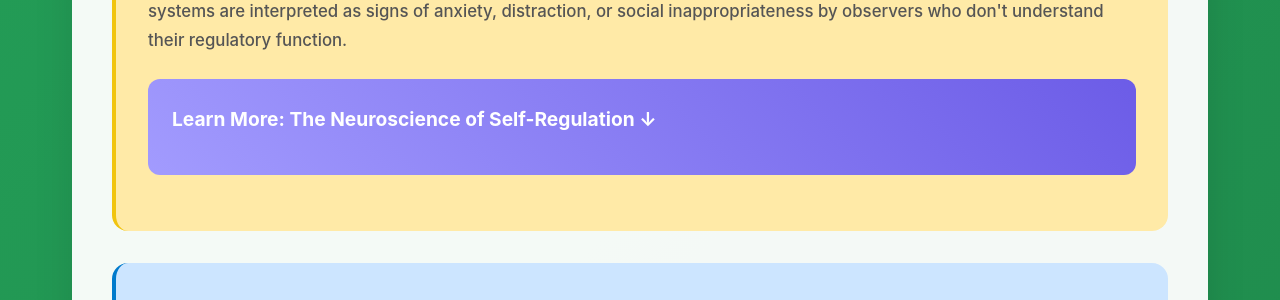
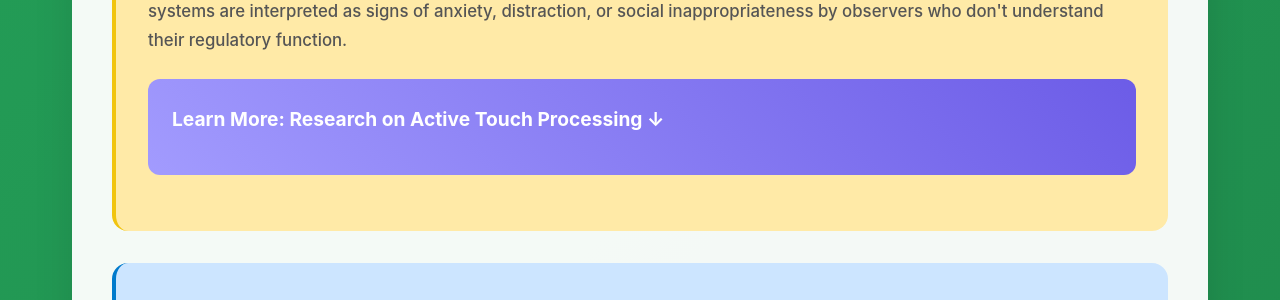
Before and after one commit to neurodivergent-survival-guide/neurodivergent-survival-guide, a Jekyll site: the page built from struggles/stimming-and-sensory-regulation.html, in a window 1280 px wide and 900 px high, scrolled down 2158 px. Shown: the part 153-453 px from the top of the window. Built offline with Jekyll 4.4.1, drawn with Linux system fonts in a browser that asks for light colours; some of the changed text lies outside the part shown.

Commit message:
Update stimming-and-sensory-regulation.html

```diff
--- a/struggles/stimming-and-sensory-regulation.html
+++ b/struggles/stimming-and-sensory-regulation.html
@@ -59,13 +59,13 @@
         <p>The social conflict around stimming exists because <a class="jargon">neurotypical social norms<span class="tooltip">Unwritten rules about behavior and appearance that most non-autistic people follow</span></a> often prioritize appearing calm and controlled over actual regulation and comfort. Many <a class="jargon">repetitive behaviors<span class="tooltip">Actions you repeat that help you self-regulate, focus, or manage emotions</span></a> that are genuinely helpful for autistic nervous systems are interpreted as signs of anxiety, distraction, or social inappropriateness by observers who don't understand their regulatory function.</p>
 
         <div class="learn-more" onclick="toggleLearnMore(this)">
-            <h3>Learn More: The Neuroscience of Self-Regulation ↓</h3>
+            <h3>Learn More: Research on Active Touch Processing ↓</h3>
             <div class="learn-more-content">
-                <p>Research by Dr. Ayers and other <a class="jargon">occupational therapists<span class="tooltip">Healthcare professionals who help people engage in daily activities and develop self-regulation skills</span></a> has shown that <a class="jargon">sensory integration<span class="tooltip">How your nervous system receives and organizes sensory information to produce appropriate responses</span></a> challenges are common in autism. The nervous system may be <a class="jargon">hyperresponsive<span class="tooltip">Overly sensitive to sensory input, leading to overwhelm or avoidance</span></a> to some types of input while being <a class="jargon">hyporesponsive<span class="tooltip">Under-responsive to sensory input, leading to seeking more intense stimulation</span></a> to others, sometimes even within the same sensory system.</p>
+                <p>Recent research by Dr. Emily Isenstein at the University of Rochester found that autistic brains process active touch (when you initiate contact) differently than neurotypical brains. In neurotypical people, the brain responds less intensely to self-initiated touch because it can predict the sensation. However, autistic individuals showed similar brain responses to both active and passive touch, suggesting difficulty predicting the consequences of their own actions.</p>
 
-                <p>Dr. Grandin's research on <a class="jargon">deep pressure therapy<span class="tooltip">The use of firm, sustained pressure to calm the nervous system</span></a> demonstrates that many autistic people benefit from specific types of sensory input that might seem unusual to others but serve important regulatory functions. The <a class="jargon">squeeze machine<span class="tooltip">A device designed by Temple Grandin that provides deep pressure stimulation for calming and regulation</span></a> she developed works on the same principles as many natural stimming behaviors.</p>
+                <p>This finding may help explain why <a class="jargon">stimming<span class="tooltip">Self-stimulating behaviors like hand flapping, rocking, or fidgeting that help regulate emotions and sensory input</span></a> provides such important sensory feedback - the brain may need more predictable, repetitive input to organize and regulate itself when internal prediction systems work differently.</p>
 
-                <p>Studies on <a class="jargon">repetitive behaviors<span class="tooltip">Actions you repeat that help you self-regulate, focus, or manage emotions</span></a> in autism show that these movements often correlate with improved attention, reduced anxiety, and better emotional regulation. This suggests that stimming serves important neurological functions rather than being simply "nervous habits" or attention-seeking behaviors.</p>
+                <p>Dr. Grandin's foundational research on <a class="jargon">deep pressure stimulation<span class="tooltip">Firm, sustained pressure that calms the nervous system</span></a> demonstrated measurable physiological calming effects in autistic children, including reduced galvanic skin response and decreased behavioral tension. Her <a class="jargon">squeeze machine<span class="tooltip">A device designed by Temple Grandin that provides deep pressure stimulation for calming and regulation</span></a> research showed that many autistic people benefit from specific types of sensory input that serve important regulatory functions.</p>
             </div>
         </div>
     </div>
@@ -109,13 +109,13 @@
         </ul>
 
         <div class="learn-more" onclick="toggleLearnMore(this)">
-            <h3>Learn More: Creating Stim-Positive Environments ↓</h3>
+            <h3>Learn More: Stimming as Positive Experience and Communication ↓</h3>
             <div class="learn-more-content">
-                <p>Research by <a class="jargon">occupational therapists<span class="tooltip">Healthcare professionals who help people engage in daily activities and develop self-regulation skills</span></a> shows that environments designed with sensory needs in mind benefit not just autistic people, but many individuals who struggle with attention, anxiety, or stress. <a class="jargon">Sensory-friendly design<span class="tooltip">Creating environments that accommodate different sensory processing needs</span></a> includes things like flexible seating, quiet spaces, movement opportunities, and fidget-friendly policies.</p>
+                <p>Research by Morris et al. (2025) found that autistic adults generally experience stimming positively, with negative experiences primarily occurring only when stimming was self-injurious or socially stigmatized. The study revealed that stimming serves important social-communicative functions within the autistic community, helping people connect with others and express their autistic identity.</p>
 
-                <p>Studies on workplace productivity show that allowing fidget tools and movement often improves focus and performance for many employees, not just those with identified sensory needs. This suggests that restrictive "sit still and focus" environments may be counterproductive for many people.</p>
+                <p>Studies on <a class="jargon">Ayres Sensory Integration<span class="tooltip">A specific therapeutic approach developed by Dr. A. Jean Ayres for addressing sensory processing challenges</span></a> show it's now considered an evidence-based practice according to Council for Exceptional Children standards. Research demonstrates that when properly implemented, sensory integration interventions can improve daily functioning and reduce regulatory challenges.</p>
 
-                <p>Educational research on <a class="jargon">movement and learning<span class="tooltip">How physical activity and fidgeting can improve cognitive function and attention</span></a> demonstrates that many students focus better when allowed to move, leading to increased adoption of standing desks, balance balls, and fidget-friendly classrooms in some progressive schools.</p>
+                <p>Recent research by Chen (2024) on "interactive stimming" shows that repetitive behaviors can function as a powerful mode of communication between autistic individuals, particularly for non-speaking autistic people. This research challenges traditional views of stimming as purely self-regulatory and highlights its social and communicative value.</p>
             </div>
         </div>
     </div>
```
